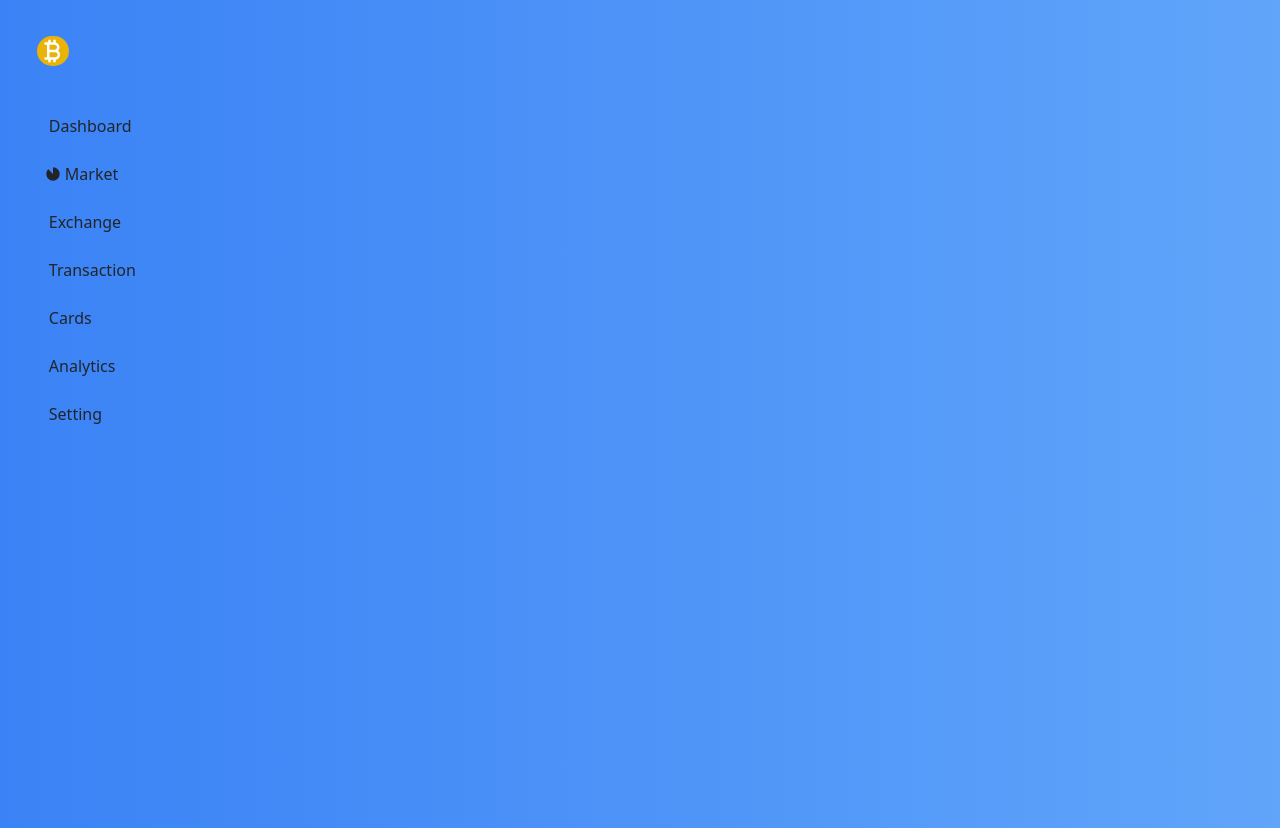
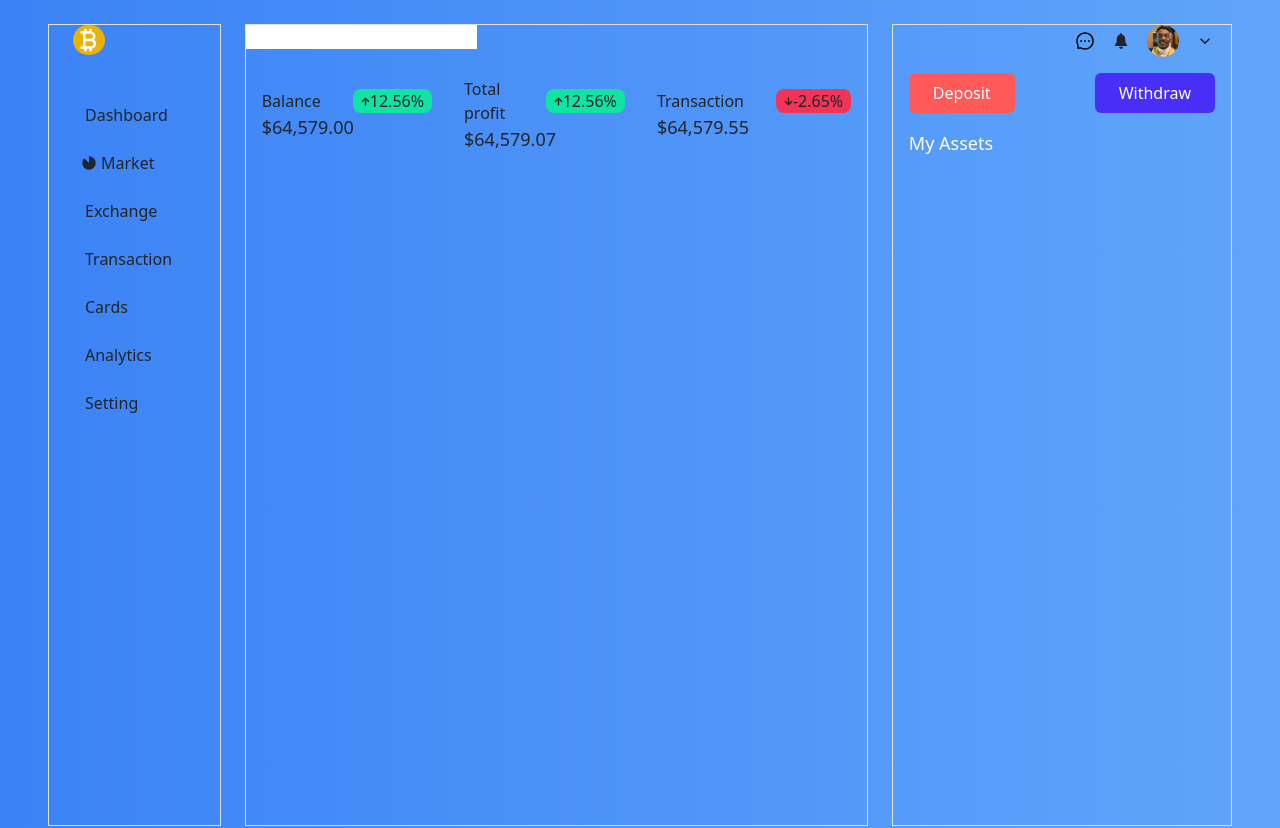
Before and after one commit to Mishael-Git/Crypto-Coin, a React (Vite) app: page /dashboard in a window 1280 px wide. Shown: the top 828 px of the page. Built offline with nearby package versions, Linux system fonts and the light colour scheme.

Commit message:
Dashboard update1

```diff
--- a/package.json
+++ b/package.json
@@ -15,6 +15,7 @@
     "axios": "^1.4.0",
     "bootstrap": "^5.2.3",
     "react": "^18.2.0",
+    "react-apexcharts": "^1.4.0",
     "react-bootstrap": "^2.7.4",
     "react-dom": "^18.2.0",
     "react-icons": "^4.8.0",
--- a/src/assets/image/image.js
+++ b/src/assets/image/image.js
@@ -1,2 +1,4 @@
 import pic1 from "./Bitbackground4.png";
+import avatar from "./avatar.webp"
 export { pic1 };
+export {avatar}
--- a/src/components/Activities.jsx
+++ b/src/components/Activities.jsx
@@ -1,9 +1,33 @@
-import React from 'react'
-
+import React from "react";
+import { AiOutlineMessage } from "react-icons/ai";
+import { IoIosNotifications } from "react-icons/io";
+import { MdOutlineKeyboardArrowDown } from "react-icons/md";
+import { avatar } from "../assets/image/image";
 function Activities() {
   return (
-    <div>Activities</div>
-  )
+    <div className="space-y-4">
+      <div className="flex items-center space-x-4 justify-end px-3">
+        <AiOutlineMessage size={20} className="text-black"/>
+        <IoIosNotifications size={20}/>
+        <div className="w-8 h-8">
+          <img src={avatar} className="w-full h-full" />
+        </div>
+        <MdOutlineKeyboardArrowDown size={20}/>
+      </div>
+      <div className="flex items-center space-x-20 px-3">
+         <div className="bg-[#ff5959]  rounded-md">
+          <button class="text-white px-4 py-2">Deposit</button>
+         </div>
+         <div className="bg-[#472ff7]  rounded-md">
+          <button class="text-white px-4 py-2">Withdraw</button>
+         </div>
+      </div>
+      <div>
+        <h1 class="text-lg text-white font-medium px-3">My Assets</h1>
+      </div>
+    </div>
+  );
 }
 
-export default Activities
+
+export default Activities;
--- a/src/components/DashBoard.jsx
+++ b/src/components/DashBoard.jsx
@@ -3,25 +3,19 @@ import { Active, Side, Stats } from "./Info";
 function DashBoard() {
   return (
   //Sidebar
-    <div className="px-[1%] space-x-[20%]">
-      <div className="py-9 ">
+    <div className="flex xl:flex-row md:flex-row md:space-x-[3%]  sm:flex-col xl:space-x-[2%] px-5  py-4">
+      <div className="border">
         <Side />
       </div>
-      <div className="flex h-screen flex-grow">
         {/* Body middle */}
-        <div className="h-screen flex-grow">
-          <div className="">
+        <div className="border">
             <Stats />
           </div>
-        </div>
         {/* Body right */}
-        <div className="w-[40%] h-screen ">
-          <div className="h-full rounded-2xl py-5 px-6">
+          <div className="border">
             <Active />
           </div>
         </div>
-      </div>
-    </div>
   );
 }
 
--- a/src/components/Sidebar.jsx
+++ b/src/components/Sidebar.jsx
@@ -1,6 +1,6 @@
 import React from "react";
 import { BiBitcoin } from "react-icons/bi";
-import { RxDashboard } from "react-icons/rx";
+import { AiOutlineDashboard } from "react-icons/ai";
 import { MdIncompleteCircle, MdAnalytics } from "react-icons/md";
 import { FaStackExchange, FaExchangeAlt } from "react-icons/fa";
 import { AiFillSetting } from "react-icons/ai";
@@ -8,7 +8,7 @@ import { BsCreditCard2Back } from "react-icons/bs";
 import { Link } from "react-router-dom";
 function Sidebar() {
   return (
-    <div className="space-y-12 px-6  w-[20%] h-screen">
+    <div className="space-y-12 px-6 w-[20%] h-screen">
       <div className=" rounded-full bg-yellow-500 w-8">
         <BiBitcoin
           size={30}
@@ -19,7 +19,7 @@ function Sidebar() {
         <ul className="space-y-6">
           {/* Dashboard */}
           <div className="flex items-center hover:bg-[#a7fff3] space-x-1 w-[10%] px-2  rounded-xl">
-            <RxDashboard className="text" />
+            <AiOutlineDashboard className="text" />
             <li class="cursor-pointer font-medium ">Dashboard</li>
           </div>
           {/* Market */}
--- a/src/components/Statistics.jsx
+++ b/src/components/Statistics.jsx
@@ -1,11 +1,49 @@
-import React from 'react'
-
+import React from "react";
+import {FaArrowDown, FaArrowUp} from "react-icons/fa"
 function Statistics() {
   return (
-    <div>
+    <div className="space-y-7">
+      <div>
         <input type="text" />
-    </div>
-  )
+      </div>
+
+      <div className="flex flex-row items-center">
+        {/* LEFT */}
+        <div className="px-3">
+          <div className="flex flex-row items-center space-x-8">
+            <p>Balance</p>
+            <div className="flex items-center rounded-lg px-2 bg-[#12e2a4] ">
+            <FaArrowUp size={9}/>
+            <p>12.56%</p>
+            </div>
+            </div>
+            <h1 class="text-lg">$64,579.00</h1>
+          </div>
+           {/* MIDDLE */}
+        <div className="px-3">
+        <div className="flex flex-row items-center space-x-8">
+            <p>Total profit</p>
+            <div className="flex items-center rounded-lg px-2 bg-[#12e2a4] ">
+            <FaArrowUp size={9}/>
+            <p>12.56%</p>
+            </div>
+            </div>
+            <h1 class="text-lg">$64,579.07</h1>
+        </div>
+        {/* RIGHT */}
+        <div className="px-3">
+        <div className="flex flex-row items-center space-x-8">
+            <p>Transaction</p>
+            <div className="flex items-center rounded-lg px-2 bg-[#f23456] ">
+            <FaArrowDown size={9}/>
+            <p>-2.65%</p>
+            </div>
+            </div>
+            <h1 class="text-lg">$64,579.55</h1>
+        </div>
+        </div>
+      </div>
+  );
 }
 
-export default Statistics
+export default Statistics;
```
Also changed, not shown: src/assets/image/avatar.webp (added), 1 other file (tests, documents, lock files or other folders).
